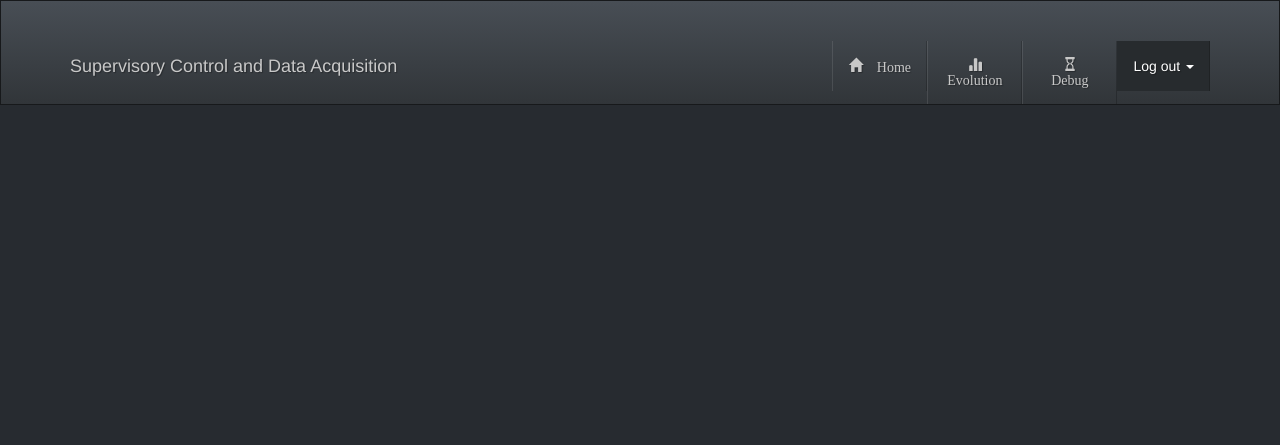
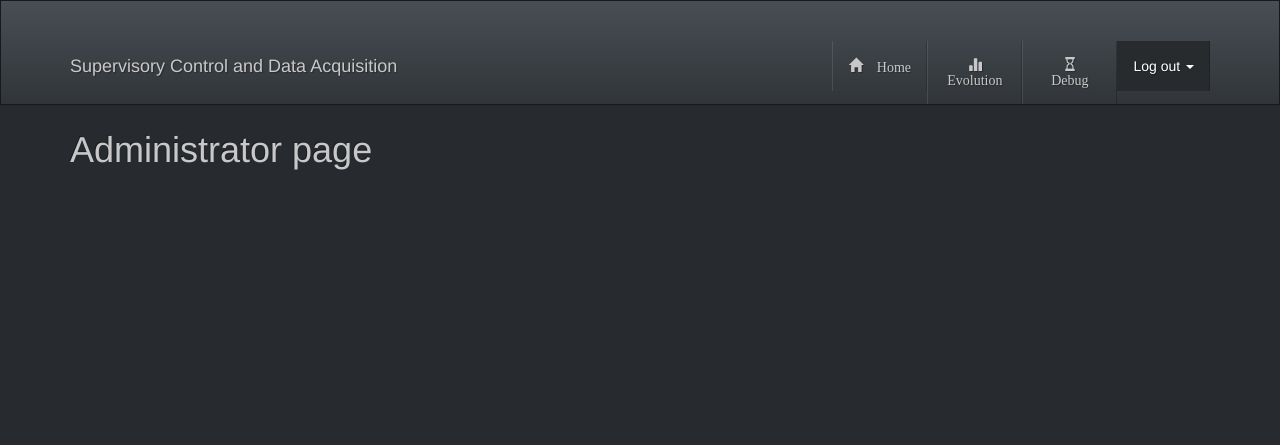
Before and after one commit to samuelRamah/ScadaWebApp, a PHP site: page /index.php?p=admin in a window 1280 px wide. Shown: the top 445 px of the page. Before the commit the page ends 105 px from the top, so only its background shows below. Run offline with PHP 8.4, Linux system fonts and the light colour scheme.

Commit message:
add padding

```diff
--- a/public/css/style.css
+++ b/public/css/style.css
@@ -1,3 +1,8 @@
+body {
+  min-height: 2000px;
+  padding-top: 70px;
+}
+
 .container {
 	margin-top: 40px;
 
```
